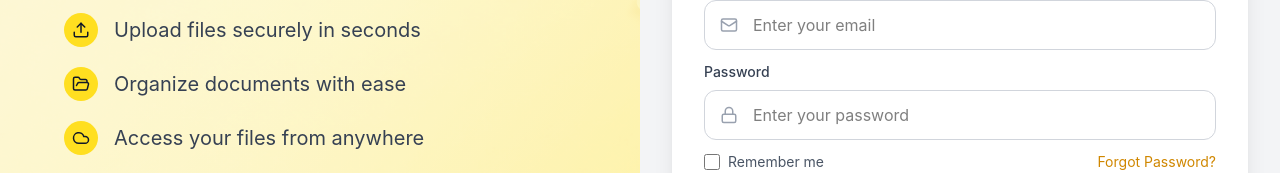
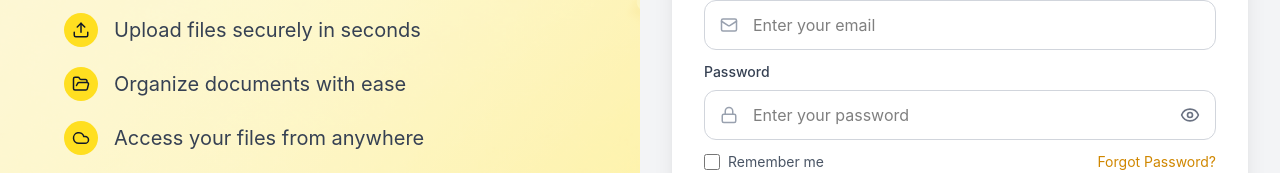
Before and after one commit to stuti1211/BeeHive, a React app in the folder frontend/: page /login in a window 1280 px wide. Shown: the part 322-495 px from the top of the page. Built offline with nearby package versions, Linux system fonts and the light colour scheme; the HTML template or start-up script is replaced by a standard one.

Commit message:
show and hide button implemtation

```diff
--- a/frontend/src/pages/Login.jsx
+++ b/frontend/src/pages/Login.jsx
@@ -1,7 +1,7 @@
 import { useState } from 'react';
 import { useNavigate } from 'react-router-dom';
 import { login, signup ,googleLogin} from '../serviecs/authService';
-import { Mail, Lock, User ,ShieldCheck, Upload, Cloud, FolderOpen } from "lucide-react";
+import { Mail, Lock, User ,ShieldCheck, Upload, Cloud, FolderOpen,Eye, EyeOff } from "lucide-react";
 import { GoogleLogin}  from "@react-oauth/google";
 import sud from '../assests/sud.png';
 import honey from '../assests/honey.png'
@@ -9,6 +9,7 @@ import honey from '../assests/honey.png'
 function Login(){
     const navigate = useNavigate();
     const [isLogin ,setIsLogin]=useState(true);
+    const [showPassword,setShowPassword]=useState(false);
     const [formData, setFormData] = useState({
         name:'',
         email: '',
@@ -194,20 +195,24 @@ function Login(){
   {/* Password */}
   <div>
     <label className="block text-sm font-medium text-gray-700 mb-2">Password</label>
-      <div className="relative">
+      <div className="relative justity items-center">
         <Lock
         size={18}
         className="absolute left-4 top-1/2 -translate-y-1/2 text-gray-400"
         />
             <input
-            type="password"
+            type={showPassword? "text": "password"}
             name="password"
             placeholder="Enter your password"
             value={formData.password}
             onChange={handleChange}
             className="w-full pl-12 pr-4 py-3 border border-gray-300 rounded-xl focus:outline-none focus:ring-2 focus:ring-yellow-400"
-         />
-
+            />
+          <button  className="absolute right-4 top-1/2 -translate-y-1/2 cursor-pointer text-gray-500"
+             onClick={()=>setShowPassword(!showPassword)}
+             type="button">
+             {showPassword ? <EyeOff size={20} /> : <Eye size={20} />}
+         </button>
     </div>
 </div>
             <div className="flex items-center mt-3 justify-between">
```
